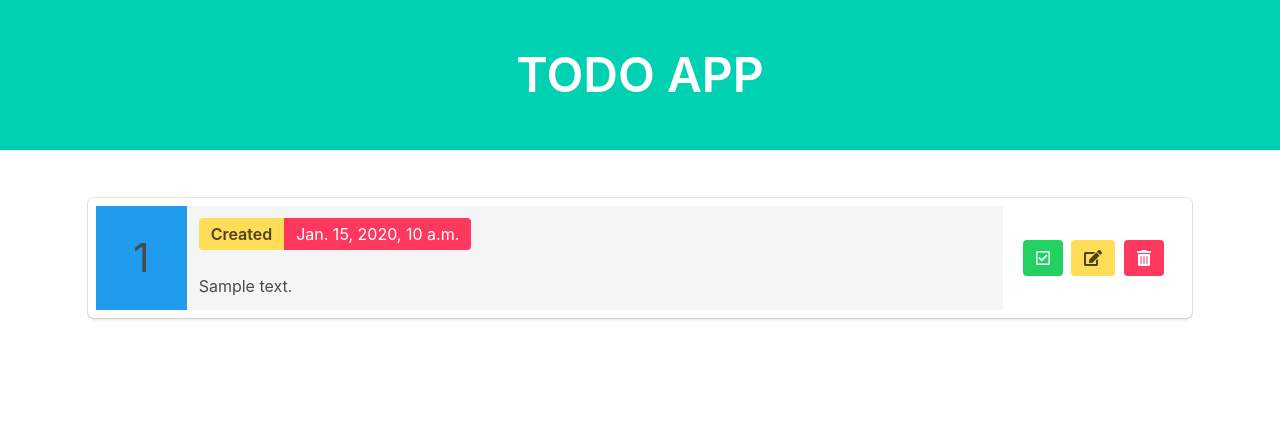
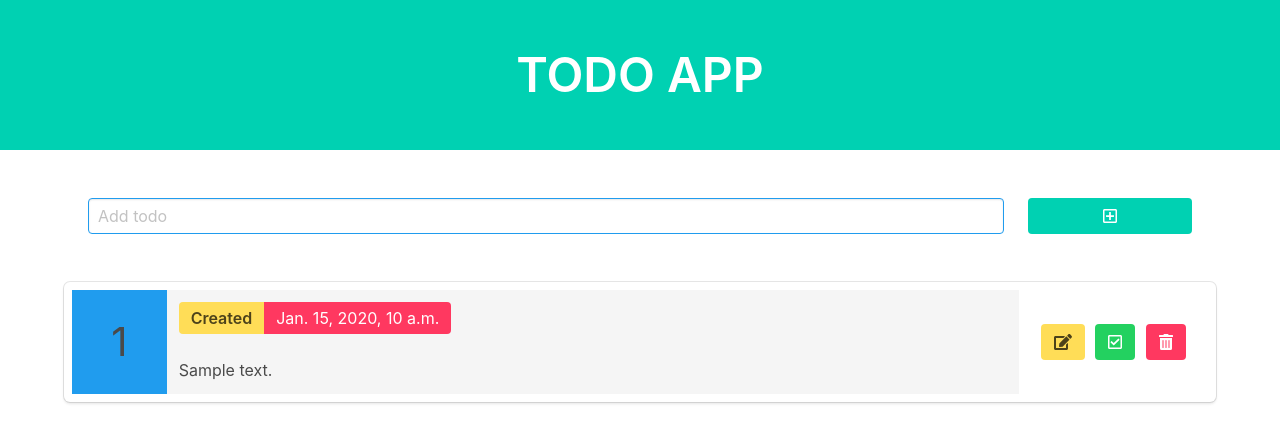
Before and after one commit to dipto0321/django-multiproject, a Django app: page /todo/ in a window 1280 px wide. Shown: the top 443 px of the page. Run offline with Django 3.2, Linux system fonts and the light colour scheme; tables that the repository leaves empty hold one stand-in row (values such as "Sample post"); some libraries are stand-ins or nearby versions.

Commit message:
Todo App task done #T:1-121011162018
    * Add feature for adding todo item
        - after adding this feature people can add their todo item on
        app
    * Add feature for deleting todo item from app

```diff
--- a/root_app/urls.py
+++ b/root_app/urls.py
@@ -23,5 +23,7 @@ urlpatterns = [
     path('super_control/', admin.site.urls),
     path('hello/', myView),
     path('dipto/', anotherHello),
-    path('todo/', index)
+    path('todo/', todoView),
+    path('addtodo/', todoadd),
+    path('deletetodo/<int:todo_id>/', deletetodo)
 ]
--- a/todo/static/css/app.css
+++ b/todo/static/css/app.css
@@ -2,3 +2,7 @@
   height: 100%;
   justify-content: space-evenly;
 }
+
+.w-100 {
+  width: 100%;
+}
--- /dev/null
+++ b/todo/templates/form.html
@@ -0,0 +1,16 @@
+<section class="container section">
+  <form action="/addtodo/" method="post">{% csrf_token%}
+    <div class="columns">
+      <div class="column is-10">
+        <div class="field">
+          <div class="control">
+            <input class="input is-info" type="text" placeholder="Add todo" name="content" id="content">
+          </div>
+        </div>
+      </div>
+      <div class="column">
+        <button class="button is-primary is-fullwidth" type="submit"><i class="far fa-plus-square"></i></button>
+        <!-- <a class="button is-primary is-fullwidth">Primary</a> -->
+      </div>
+  </form>
+</section>
--- a/todo/templates/index.html
+++ b/todo/templates/index.html
@@ -15,6 +15,7 @@
 <body>
 
   {% include 'head.html' %}
+  {% include 'form.html' %}
   {% include 'list.html' %}
 
 </body>
--- a/todo/templates/list.html
+++ b/todo/templates/list.html
@@ -1,4 +1,4 @@
-<section class="section container">
+<section class="container">
   {% for todo in todos %}
   <div class="box">
     <div class="columns">
@@ -16,9 +16,15 @@
       </div>
       <div class="column is-2">
         <div class="level h-100">
-          <a class="button is-success"><i class="far fa-check-square"></i></a>
-          <a class="button is-warning"><i class="fas fa-edit"></i></a>
-          <a class="button is-danger"><i class="fas fa-trash-alt"></i></a>
+          <form action="" method="post"> {% csrf_token%}
+            <button class="button is-warning" formaction=""><i class="fas fa-edit"></i></button>
+          </form>
+          <form action="" method="post">{% csrf_token%}
+            <button class="button is-success" formaction=""><i class="far fa-check-square"></i></button>
+          </form>
+          <form action="/deletetodo/{{todo.id}}/" method="post">{% csrf_token%}
+            <button class="button is-danger" type="submit"><i class="fas fa-trash-alt"></i></button>
+          </form>
         </div>
       </div>
     </div>
--- a/todo/views.py
+++ b/todo/views.py
@@ -1,8 +1,20 @@
 from django.shortcuts import render
-from django.http import HttpResponse
+from django.http import HttpResponseRedirect
 from .models import TodoItem
 
 
-def index(request):
+def todoView(request):
     all_todos = TodoItem.objects.all()
     return render(request, 'index.html', {'todos': all_todos})
+
+
+def todoadd(request):
+    new_todo = TodoItem(content=request.POST['content'])
+    new_todo.save()
+    return HttpResponseRedirect('/todo')
+
+
+def deletetodo(request, todo_id):
+    item_del = TodoItem.objects.get(id=todo_id)
+    item_del.delete()
+    return HttpResponseRedirect('/todo')
```
Also changed, not shown: db.sqlite3.
